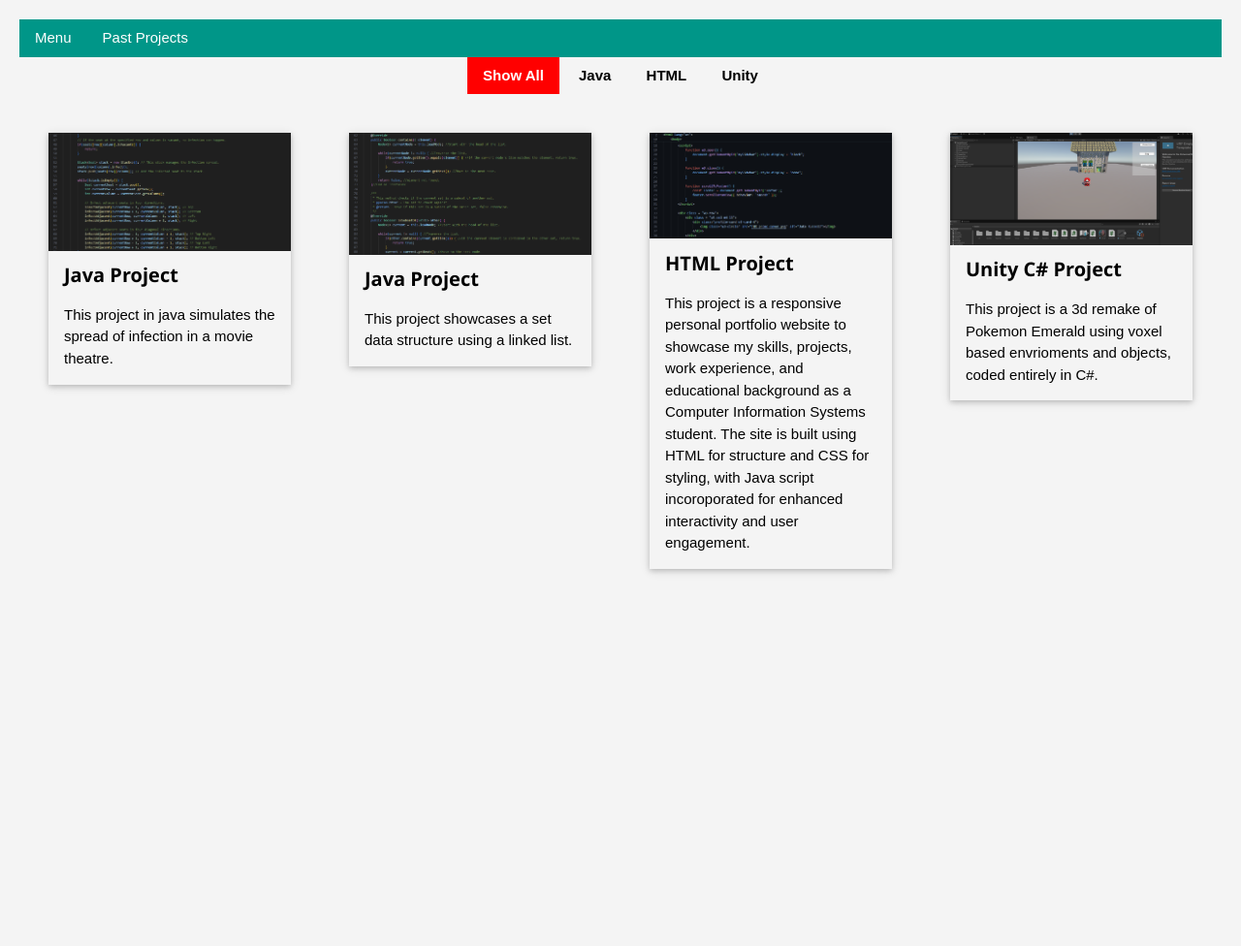
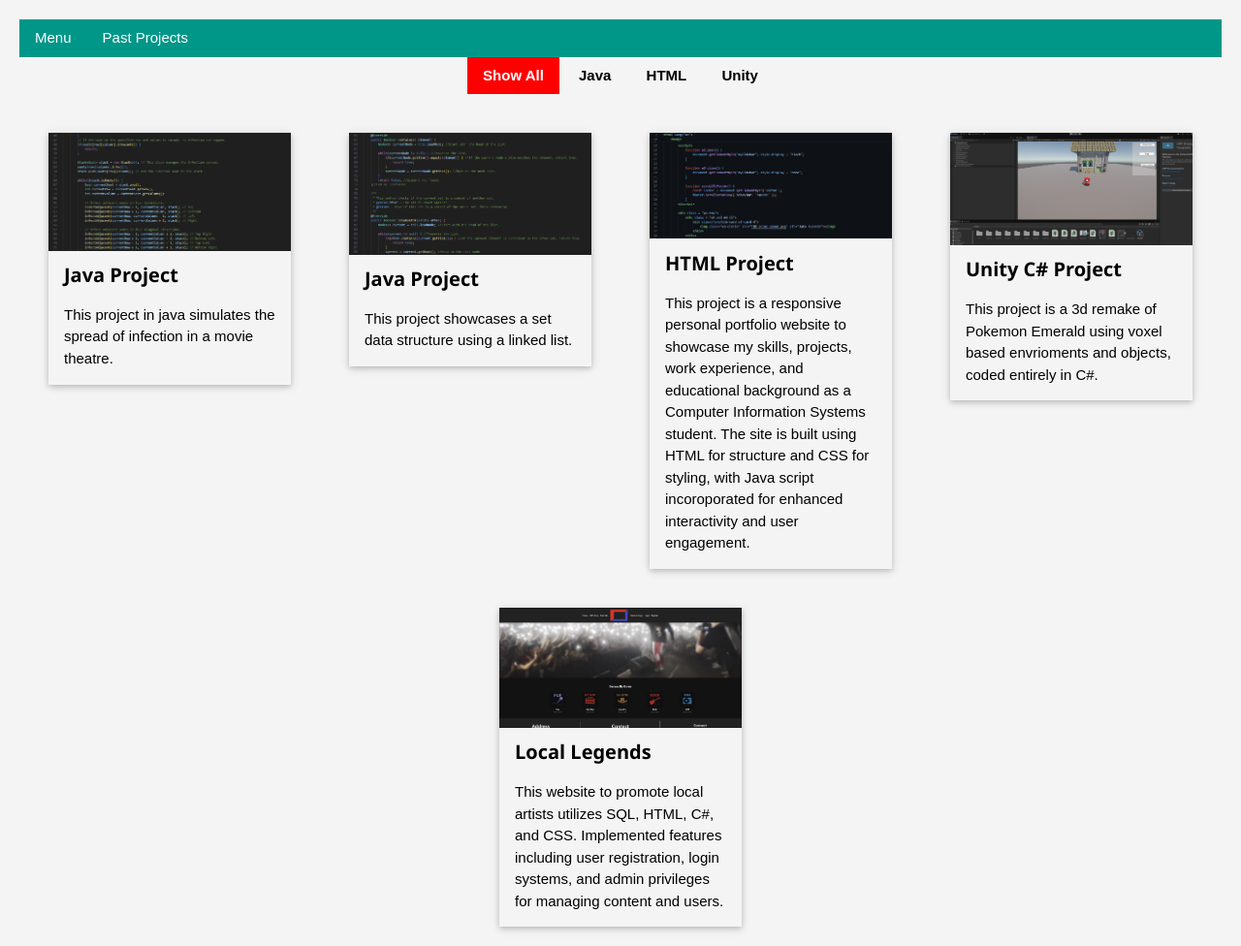
Before and after one commit to jdrussell5252/jdrussell5252.github.io, a plain HTML site: page pastProjects.html in a window 1280 px wide. Shown: the whole page at 97% size. Before the commit the page ends 800 px from the top, so only its background shows below. Drawn offline with nearby package versions, Linux system fonts and the light colour scheme.

Commit message:
change 2025 2

```diff
--- a/pastProjects.html
+++ b/pastProjects.html
@@ -66,6 +66,16 @@
                 </div>
             </div>
 
+            <div class="profile-card w3-card" data-category="HTML">
+                <a href="https://github.com/jdrussell5252/LocalLegendsWebsite" target="_blank">
+                    <img src="WebPhotoCW.png" alt="Project 3">
+                </a>
+                <div class="w3-container">
+                    <h4><b>Local Legends</b></h4>
+                    <p>This website to promote local artists utilizes SQL, HTML, C#, and CSS. Implemented features including user registration, login systems, and admin privileges for managing content and users.</p>
+                </div>
+            </div>
+
             <!-- Add more project cards with appropriate data-category attributes -->
         </div>
         <script src="filter.js"></script>
```
Also changed, not shown: WebPhotoCW.png (added).
